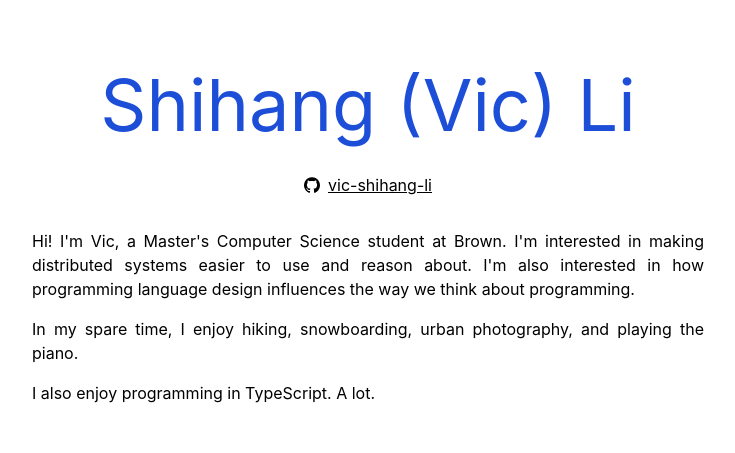
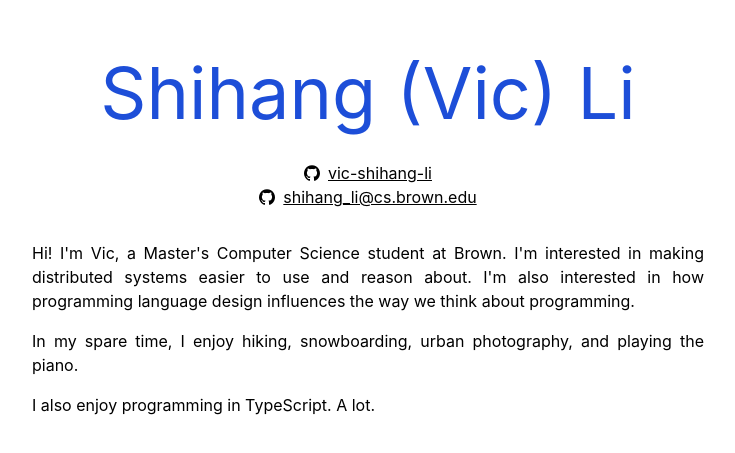
Before and after one commit to vic-lsh/vli, a Next.js app: page / in a window 1280 px wide. Shown: the part 163-616 px from the top of the page, without its empty margins (272-1007 px from the left). Built offline with nearby package versions, Linux system fonts and the light colour scheme.

Commit message:
feat: add email address

```diff
--- a/pages/index.tsx
+++ b/pages/index.tsx
@@ -3,6 +3,8 @@ import Image from "next/image";
 import { LinkToNewTab } from "../components/link-new-tab";
 
 const GH_URL = "https://www.github.com/vic-shihang-li";
+
+const EMAIL_ADDR = "shihang_li@cs.brown.edu";
 
 export default function Home() {
   return (
@@ -28,6 +30,19 @@ export default function Home() {
               <span className="underline">vic-shihang-li</span>
             </span>
           </LinkToNewTab>
+
+          <LinkToNewTab href={`mailto:${EMAIL_ADDR}`}>
+            <span className="flex items-center justify-center gap-2">
+              <Image
+                alt="GitHub Logo"
+                src="/github-logo.svg"
+                width="16px"
+                height="16px"
+              />
+
+              <span className="underline">{EMAIL_ADDR}</span>
+            </span>
+          </LinkToNewTab>
         </div>
 
         <div className="flex flex-col gap-4 max-w-2xl">
```
